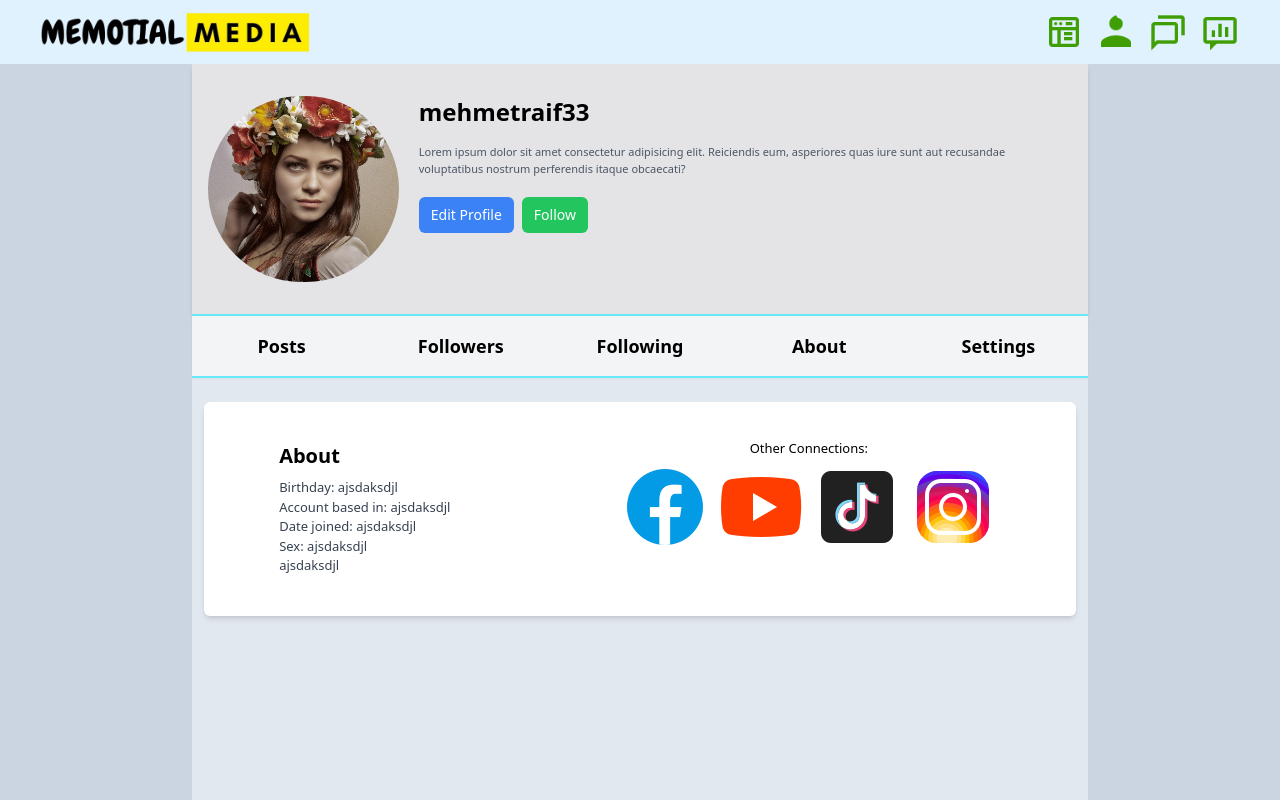
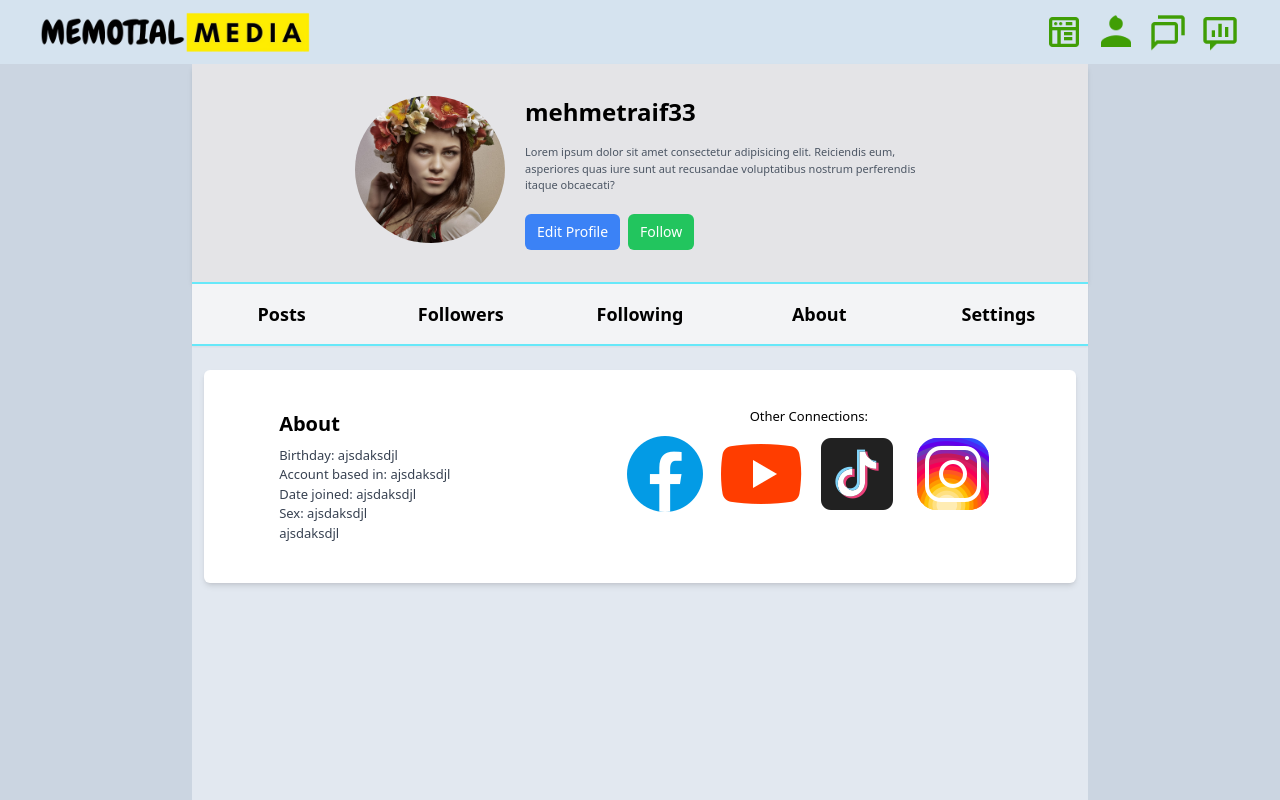
Before and after one commit to mehmet-raif33/ecommerceClient, a React (Vite) app: page /profile/about in a window 1280 px wide. Shown: the top 800 px of the page. Built offline with nearby package versions, Linux system fonts and the light colour scheme.

Commit message:
SolvedProfileProblem

```diff
--- a/src/Layout/MainLayout.tsx
+++ b/src/Layout/MainLayout.tsx
@@ -10,7 +10,7 @@ const MainLayout = () => {
     <div className="">
       <Navbar />
 
-        <div className="flex justify-center bg-slate-300">
+        <div className="flex justify-center bg-slate-300 mb-20">
 
           <div
           className="lg:w-[70%] md:w-[85%] sm:w-[100%] md:mt-16"
--- a/src/Pages/Chat.tsx
+++ b/src/Pages/Chat.tsx
@@ -1,27 +1,28 @@
 import { useState } from 'react';
-import closed from '../Assets/images/closed.png'
-import opened from '../Assets/images/opened.png'
-import {motion , AnimatePresence} from 'framer-motion'
+import closed from '../Assets/images/closed.png';
+import opened from '../Assets/images/opened.png';
+import { motion, AnimatePresence } from 'framer-motion';
 
 const Chat = () => {
-
   const [isContactsVisible, setIsContactsVisible] = useState(true);
 
   return (
-
-    <motion.div className="flex h-screen bg-gray-100 ">
+    <motion.div className="flex h-screen bg-gray-100">
       <AnimatePresence>
-
-        {
-          isContactsVisible ? (
+        {isContactsVisible ? (
           <motion.div
             initial={{ width: '50px' }}
             animate={{ width: '50px' }}
             exit={{ width: '50px' }}
             transition={{ duration: 0.3, ease: 'easeInOut' }}
-            className='w-10 p-2 pt-7 bg-sky-200'
+            className="w-10 p-2 pt-7 bg-sky-200"
           >
-              <img src={closed} alt="Closed" onClick={() => setIsContactsVisible(!isContactsVisible)} className="toggle-image"/>
+            <img
+              src={closed}
+              alt="Closed"
+              onClick={() => setIsContactsVisible(!isContactsVisible)}
+              className="toggle-image"
+            />
           </motion.div>
         ) : (
           <motion.div
@@ -29,42 +30,48 @@ const Chat = () => {
             animate={{ width: '250px' }}
             exit={{ width: '50px' }}
             transition={{ duration: 0.3, ease: 'easeInOut' }}
-            className={` bg-sky-200 text-slate-800`}
+            className="bg-sky-200 text-slate-800"
           >
-
-                <div className='OurDiv  flex justify-between p-8 '>
-                  <h2 className="text-xl font-bold mb-4">Contacts</h2> {/* Toggle Button for Contacts List */}
+            <div className="OurDiv flex justify-between p-8">
+              <h2 className="text-xl font-bold mb-4">Contacts</h2>
               <button
                 className="p-2 w-10 relative bottom-1 left-2"
                 onClick={() => setIsContactsVisible(!isContactsVisible)}
               >
-                    <img src={opened} alt="Opened"className="toggle-image"/>
+                <img src={opened} alt="Opened" className="toggle-image" />
               </button>
             </div>
-
             <ul>
               <li className="p-5 flex items-center">
-                    <img src='https://via.placeholder.com/40' alt='User 1' className='w-10 h-10 rounded-full mr-3' />
+                <img
+                  src="https://via.placeholder.com/40"
+                  alt="User 1"
+                  className="w-10 h-10 rounded-full mr-3"
+                />
                 <p>User 1</p>
               </li>
               <li className="p-5 border-b flex items-center">
-                    <img src='https://via.placeholder.com/40' alt='User 1' className='w-10 h-10 rounded-full mr-3' />
+                <img
+                  src="https://via.placeholder.com/40"
+                  alt="User 1"
+                  className="w-10 h-10 rounded-full mr-3"
+                />
                 <p>User 1</p>
               </li>
               <li className="p-5 border-b flex items-center">
-                    <img src='https://via.placeholder.com/40' alt='User 1' className='w-10 h-10 rounded-full mr-3' />
+                <img
+                  src="https://via.placeholder.com/40"
+                  alt="User 1"
+                  className="w-10 h-10 rounded-full mr-3"
+                />
                 <p>User 1</p>
               </li>
             </ul>
-
           </motion.div>
-          )
-        }
-
+        )}
       </AnimatePresence>
 
-      <div className="flex-1 flex flex-col h-full">
-
+      <div className="flex-1 flex flex-col">
         <div className="flex-1 p-4 overflow-y-auto">
           {/* Message from User 1 */}
           <div className="flex items-start mb-4">
@@ -101,20 +108,19 @@ const Chat = () => {
           {/* Add more messages as needed */}
         </div>
 
-        <div className="p-4 border-t flex  sticky bottom-0 border-gray-300 bg-white">
+        <div className="fixed bottom-0 w-full bg-white p-3 shadow-lg z-10 flex items-center">
           <input
             type="text"
             placeholder="Type your message..."
-            className="w-full p-2 border border-gray-300 rounded mr-5 outline-none"
+            className="flex-grow p-2 border border-gray-300 rounded mr-3 outline-none"
           />
-          <input type='submit' value='Send' className='py-3 px-5 rounded-md bg-sky-200 transition-all hover:scale-105' />
+          <button className="bg-blue-500 text-white px-4 py-2 rounded-lg">
+            Send
+          </button>
         </div>
+      </div>
+    </motion.div>
+  );
+};
 
-      </div>
-
-    </motion.div>
-  )
-
-}
-
-export default Chat
+export default Chat;
--- a/src/Pages/Profile.tsx
+++ b/src/Pages/Profile.tsx
@@ -11,15 +11,15 @@ const Profile = () => {
   return (
     <div className="bg-slate-200 min-h-screen flex flex-col items-center">
 
-      <div className="flex flex-col py-8 items-center bg-zinc-200 shadow-md w-full max-w-4xl">
+      <div className="flex flex-col py-8 items-center bg-zinc-200 shadow-md w-full ">
 
-        <div className="flex flex-col md:flex-row justify-center items-center md:items-start w-full px-4">
+        <div className="flex flex-col md:flex-row justify-center items-center md:items-start w-full px-10">
 
           <div className="">
-            <img src={ProfileImage} alt="Profile Picture" className=" md:w-[250px] w-[150px] rounded-full" />
+            <img src={ProfileImage} alt="Profile Picture" className=" md:w-[150px] w-[100px] rounded-full" />
           </div>
 
-          <div className="text-center md:text-left md:ml-5 w-full md:w-auto">
+          <div className="text-center md:text-left md:ml-5 w-[200px] md:w-[400px]">
             <h1 className="text-2xl font-bold">mehmetraif33</h1>
             <p className="text-[11px] text-gray-600 mt-4">Lorem ipsum dolor sit amet consectetur adipisicing elit. Reiciendis eum, asperiores quas iure sunt aut recusandae voluptatibus nostrum perferendis itaque obcaecati?</p>
             <div className="flex mt-5 justify-center md:justify-start text-sm">
@@ -32,7 +32,7 @@ const Profile = () => {
 
       </div>
 
-      <div className="tabs text-md font-semibold md:text-lg flex justify-around border-y-2 border-y-cyan-300 bg-gray-100 py-2 shadow-sm w-full max-w-4xl">
+      <div className=" text-md font-semibold md:text-lg flex justify-around border-y-2 border-y-cyan-300 bg-gray-100 py-2 shadow-sm w-full ">
         <button onClick={goToDefaultChild} className="flex-1 text-center py-2">Posts</button>
         <Link to='followers' className="flex-1 text-center py-2">Followers</Link>
         <Link to='following' className="flex-1 text-center py-2">Following</Link>
@@ -40,7 +40,7 @@ const Profile = () => {
         <Link to='settings' className="flex-1 text-center py-2">Settings</Link>
       </div>
 
-      <div className="main-content mt-6 text-[13px] px-3 w-full max-w-4xl">
+      <div className="main-content mt-6 text-[13px] px-3 w-full ">
         <Outlet />
       </div>
 
--- a/src/components/Navbar.tsx
+++ b/src/components/Navbar.tsx
@@ -65,7 +65,7 @@ export const Navbar = ( ) => {
 
   return (
     <nav
-    className="flex justify-center items-center md:justify-between z-20 bg-sky-100 text-slate-200 md:h-16 h-20 text-lg fixed bottom-0 w-full md:top-0"
+    className="flex justify-center items-center md:justify-between z-20 bg-sky-100/50 bg-blur-md text-slate-200 md:h-16 h-20 text-lg fixed bottom-0 w-full md:top-0"
     >
 
         <div className="md:mx-10 md:my-auto md:block hidden">
```
Lines whose indentation alone changed are shown as unchanged.
